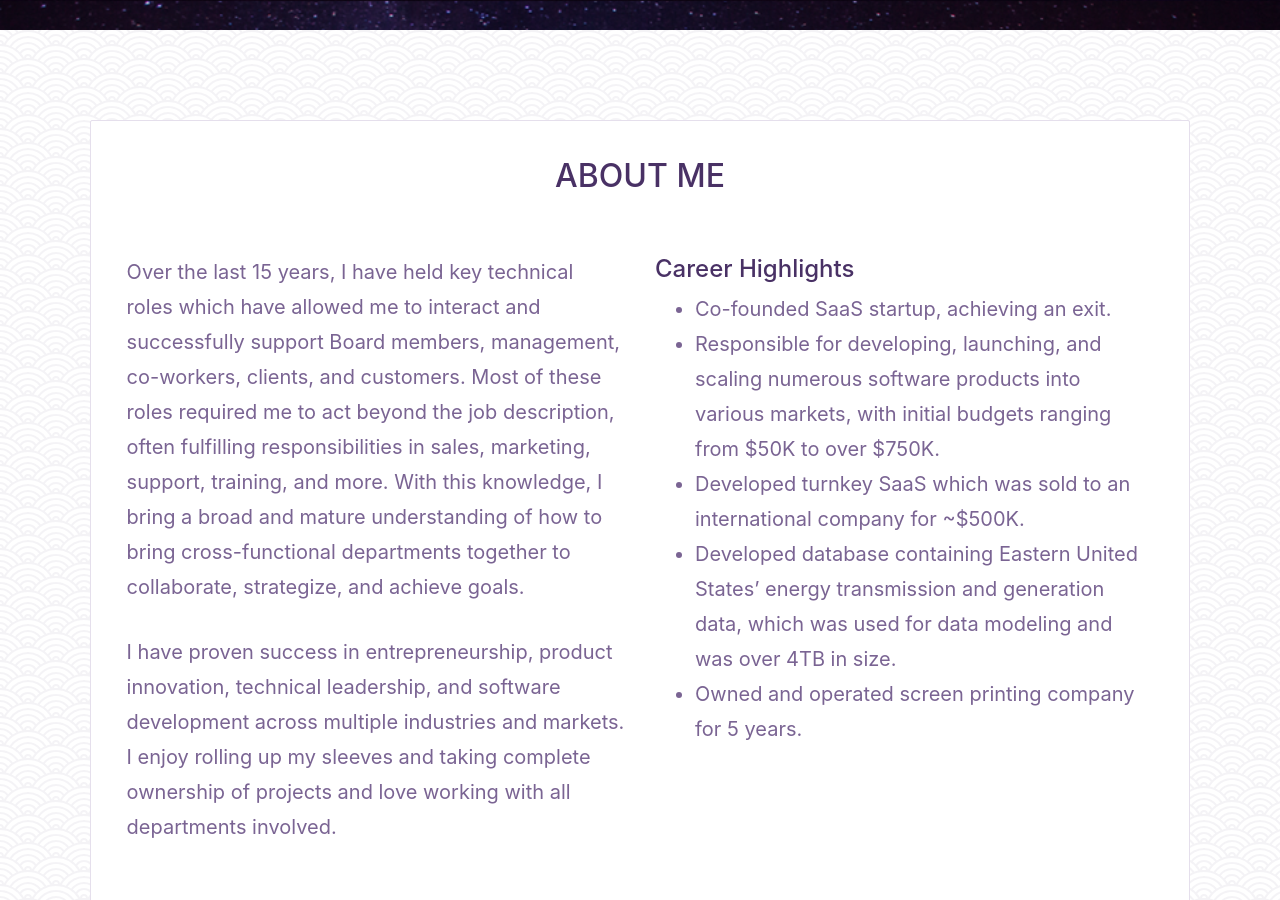
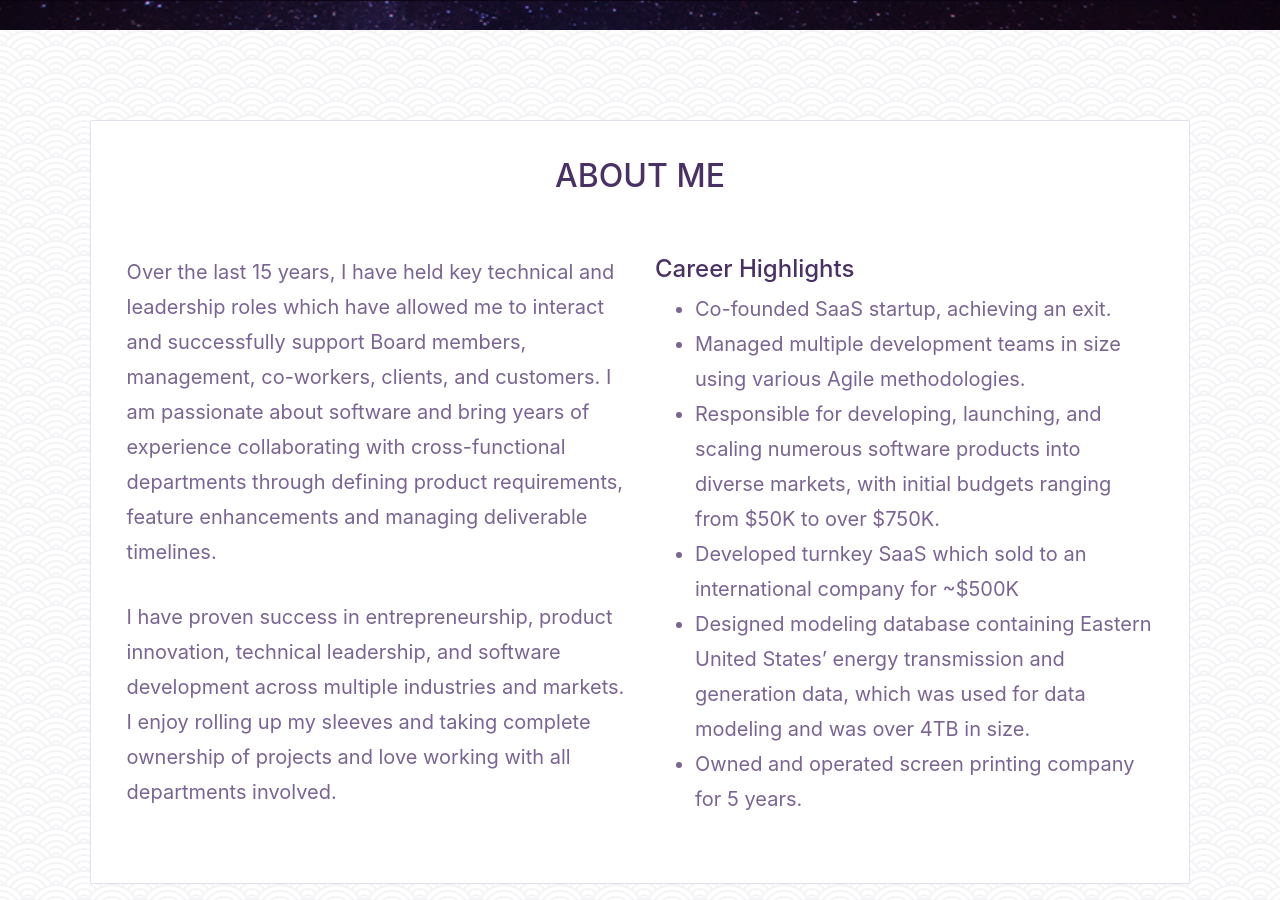
Before and after one commit to jaketoolson/jaketoolson.github.io, a Jekyll site: the page built from index.html, in a window 1280 px wide and 900 px high, scrolled down 899 px. Built offline with Jekyll 4.4.1, drawn with Linux system fonts in a browser that asks for light colours; nearby versions of some CDN libraries.

Commit message:
updated travelr to reflect latest changes.

```diff
--- a/_data/projects.json
+++ b/_data/projects.json
@@ -3,7 +3,7 @@
     "name" : "Travelr",
     "title" : "Travelr",
     "permalink" : "/projects/travelr.html",
-    "img_card_src" : "https://user-images.githubusercontent.com/612332/38474769-65b26308-3b57-11e8-85c1-69410fb07d6e.jpg",
+    "img_card_src" : "https://user-images.githubusercontent.com/612332/38800057-197fccb8-411b-11e8-80f3-79c4137e14cf.jpg",
     "desc" : "A fictitious SaaS used to search for and book reservations to planets. Search by planet name, galaxy, terrain type, and more! This project is a current work-in-progress. ",
     "github_link" : "https://github.com/jaketoolson/travelr/",
     "github_raw_readme_link" : "https://raw.githubusercontent.com/jaketoolson/travelr/master/README.MD",
@@ -31,7 +31,7 @@
       "LAMP (Ubuntu, Apache2, MariaDB, PHP 7.1)",
       "Laravel 5.6 MVC Framework",
       "JSON Web Token (JWT) - API security",
-      "Vue - Frontend javascript components",
+      "Vue/x - Frontend javascript components",
       "Stripe - payment gateway"
     ]
   },
--- a/_includes/home.html
+++ b/_includes/home.html
@@ -23,16 +23,17 @@
         <div class="section-body txt-prpl">
             <div class="row">
                 <div class="col-sm">
-                    <p>Over the last 15 years, I have held key technical roles which have allowed me to interact and successfully support Board members, management, co-workers, clients, and customers. Most of these roles required me to act beyond the job description, often fulfilling responsibilities in sales, marketing, support, training, and more. With this knowledge, I bring a broad and mature understanding of how to bring cross-functional departments together to collaborate, strategize, and achieve goals.</p>
+                    <p>Over the last 15 years, I have held key technical and leadership roles which have allowed me to interact and successfully support Board members, management, co-workers, clients, and customers. I am passionate about software and bring years of experience collaborating with cross-functional departments through defining product requirements, feature enhancements and managing deliverable timelines.</p>
                     <p>I have proven success in entrepreneurship, product innovation, technical leadership, and software development across multiple industries and markets. I enjoy rolling up my sleeves and taking complete ownership of projects and love working with all departments involved.</p>
                 </div>
                 <div class="col-sm">
                     <h4 class="txt-prpl-drk">Career Highlights</h4>
                     <ul>
                         <li>Co-founded SaaS startup, achieving an exit.</li>
-                        <li>Responsible for developing, launching, and scaling numerous software products into various markets, with initial budgets ranging from $50K to over $750K.</li>
-                        <li>Developed turnkey SaaS which was sold to an international company for ~$500K.</li>
-                        <li>Developed database containing Eastern United States’ energy transmission and generation data, which was used for data modeling and was over 4TB in size.</li>
+                        <li>Managed multiple development teams in size using various Agile methodologies.</li>
+                        <li>Responsible for developing, launching, and scaling numerous software products into diverse markets, with initial budgets ranging from $50K to over $750K.</li>
+                        <li>Developed turnkey SaaS which sold to an international company for ~$500K</li>
+                        <li>Designed modeling database containing Eastern United States’ energy transmission and generation data, which was used for data modeling and was over 4TB in size.</li>
                         <li>Owned and operated screen printing company for 5 years.</li>
                     </ul>
                 </div>
```
